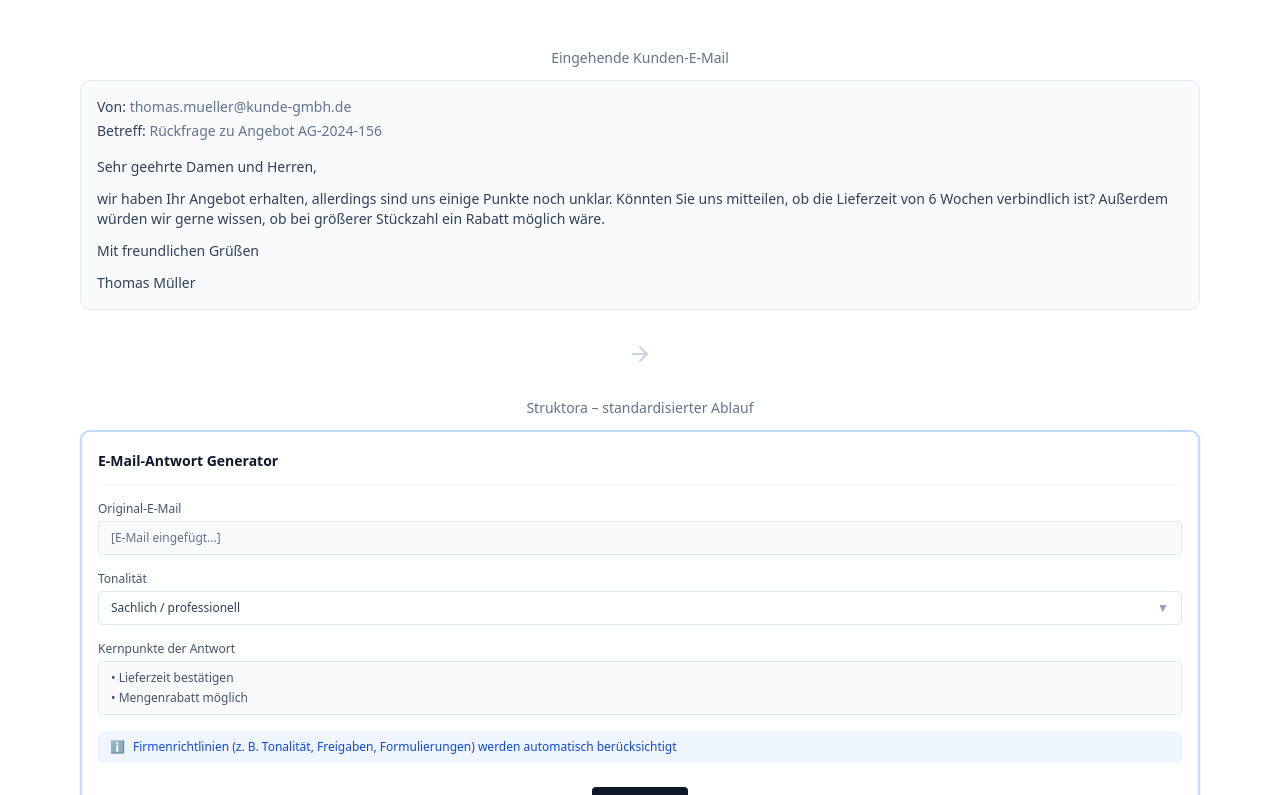
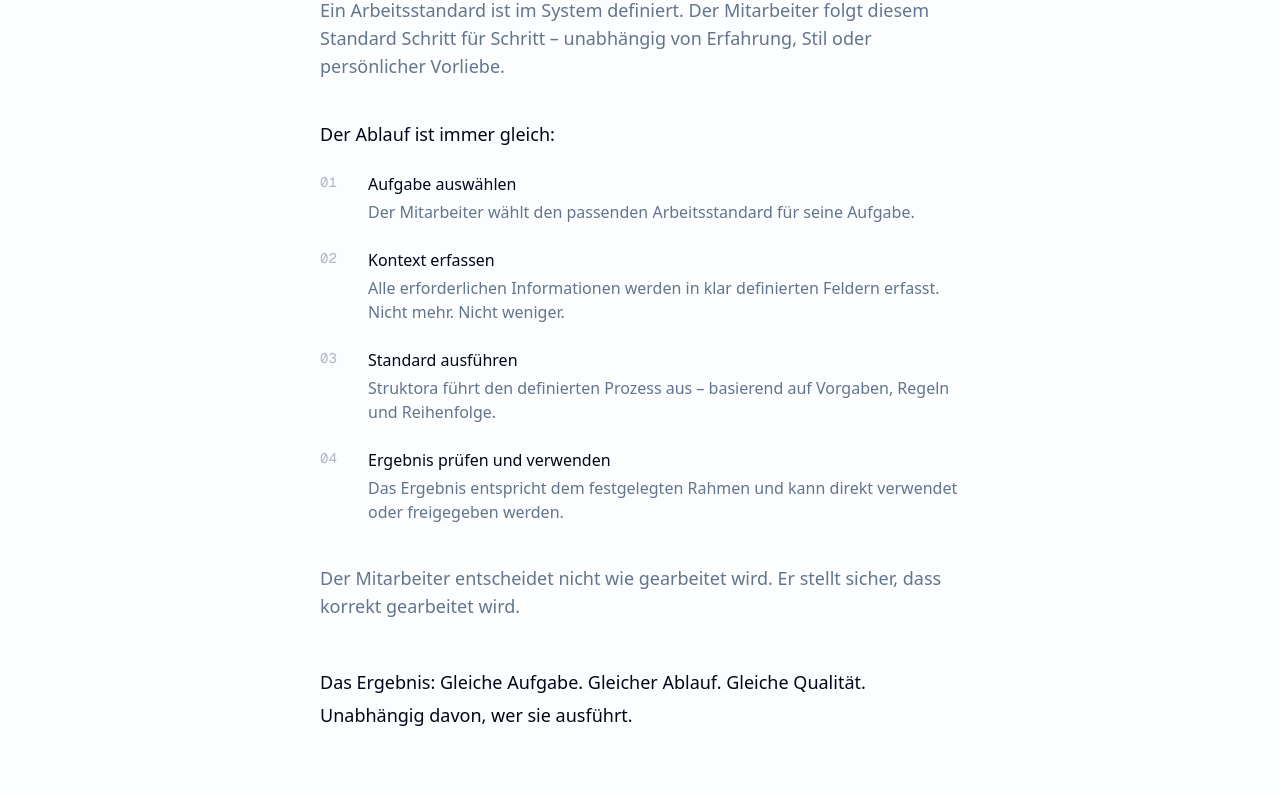
Before and after one commit to berndgalter-lab/struktora, a Next.js app: page / in a window 1280 px wide. Shown: the part 7741-8536 px from the top of the page. Built offline with nearby package versions, Linux system fonts and the light colour scheme.

Commit message:
next section

```diff
--- a/src/app/(marketing)/page.tsx
+++ b/src/app/(marketing)/page.tsx
@@ -7,6 +7,7 @@ import { StandardDefinition } from "@/components/marketing/standard-definition";
 import { TransitionToExample } from "@/components/marketing/transition-to-example";
 import { UseCaseExample } from "@/components/marketing/use-case-example";
 import { WhatStruktoraIsNot } from "@/components/marketing/what-struktora-is-not";
+import { HowItWorks } from "@/components/marketing/how-it-works";
 import { Demo } from "@/components/marketing/demo";
 import { UseCases } from "@/components/marketing/use-cases";
 import { Pricing } from "@/components/marketing/pricing";
@@ -24,6 +25,7 @@ export default function LandingPage() {
       <TransitionToExample />
       <UseCaseExample />
       <WhatStruktoraIsNot />
+      <HowItWorks />
 
       <Demo />
       <UseCases />
--- /dev/null
+++ b/src/components/marketing/how-it-works.tsx
@@ -0,0 +1,110 @@
+export const HowItWorks = () => {
+  return (
+    <section className="bg-muted/20 py-16 md:py-20 lg:py-24">
+      <div className="mx-auto max-w-2xl px-4">
+        {/* Überschrift */}
+        <h2 className="text-xl font-semibold text-foreground md:text-2xl">
+          Wie Struktora im Arbeitsalltag genutzt wird
+        </h2>
+
+        {/* Intro */}
+        <p className="mt-6 text-base font-medium text-foreground md:text-lg">
+          Struktora wird nicht „bedient". Es wird ausgeführt.
+        </p>
+        <p className="mt-3 text-base text-muted-foreground md:text-lg">
+          Ein Arbeitsstandard ist im System definiert. Der Mitarbeiter folgt
+          diesem Standard Schritt für Schritt – unabhängig von Erfahrung, Stil
+          oder persönlicher Vorliebe.
+        </p>
+
+        {/* Einleitung Prozess */}
+        <p className="mt-8 text-base font-medium text-foreground md:mt-10 md:text-lg">
+          Der Ablauf ist immer gleich:
+        </p>
+
+        {/* 4 Schritte */}
+        <div className="mt-6 max-w-2xl space-y-6">
+          {/* Schritt 1 */}
+          <div className="flex gap-4">
+            <span className="w-8 shrink-0 font-mono text-sm text-muted-foreground/50">
+              01
+            </span>
+            <div>
+              <h3 className="text-base font-medium text-foreground">
+                Aufgabe auswählen
+              </h3>
+              <p className="mt-1 text-muted-foreground">
+                Der Mitarbeiter wählt den passenden Arbeitsstandard für seine
+                Aufgabe.
+              </p>
+            </div>
+          </div>
+
+          {/* Schritt 2 */}
+          <div className="flex gap-4">
+            <span className="w-8 shrink-0 font-mono text-sm text-muted-foreground/50">
+              02
+            </span>
+            <div>
+              <h3 className="text-base font-medium text-foreground">
+                Kontext erfassen
+              </h3>
+              <p className="mt-1 text-muted-foreground">
+                Alle erforderlichen Informationen werden in klar definierten
+                Feldern erfasst. Nicht mehr. Nicht weniger.
+              </p>
+            </div>
+          </div>
+
+          {/* Schritt 3 */}
+          <div className="flex gap-4">
+            <span className="w-8 shrink-0 font-mono text-sm text-muted-foreground/50">
+              03
+            </span>
+            <div>
+              <h3 className="text-base font-medium text-foreground">
+                Standard ausführen
+              </h3>
+              <p className="mt-1 text-muted-foreground">
+                Struktora führt den definierten Prozess aus – basierend auf
+                Vorgaben, Regeln und Reihenfolge.
+              </p>
+            </div>
+          </div>
+
+          {/* Schritt 4 */}
+          <div className="flex gap-4">
+            <span className="w-8 shrink-0 font-mono text-sm text-muted-foreground/50">
+              04
+            </span>
+            <div>
+              <h3 className="text-base font-medium text-foreground">
+                Ergebnis prüfen und verwenden
+              </h3>
+              <p className="mt-1 text-muted-foreground">
+                Das Ergebnis entspricht dem festgelegten Rahmen und kann direkt
+                verwendet oder freigegeben werden.
+              </p>
+            </div>
+          </div>
+        </div>
+
+        {/* Satz nach Schritten */}
+        <p className="mt-8 text-base text-muted-foreground md:mt-10 md:text-lg">
+          Der Mitarbeiter entscheidet nicht wie gearbeitet wird. Er stellt
+          sicher, dass korrekt gearbeitet wird.
+        </p>
+
+        {/* Abschlusssatz */}
+        <div className="mt-10 md:mt-12">
+          <p className="text-base font-medium leading-relaxed text-foreground md:text-lg">
+            Das Ergebnis: Gleiche Aufgabe. Gleicher Ablauf. Gleiche Qualität.
+          </p>
+          <p className="mt-1 text-base font-medium text-foreground md:text-lg">
+            Unabhängig davon, wer sie ausführt.
+          </p>
+        </div>
+      </div>
+    </section>
+  );
+};
```
